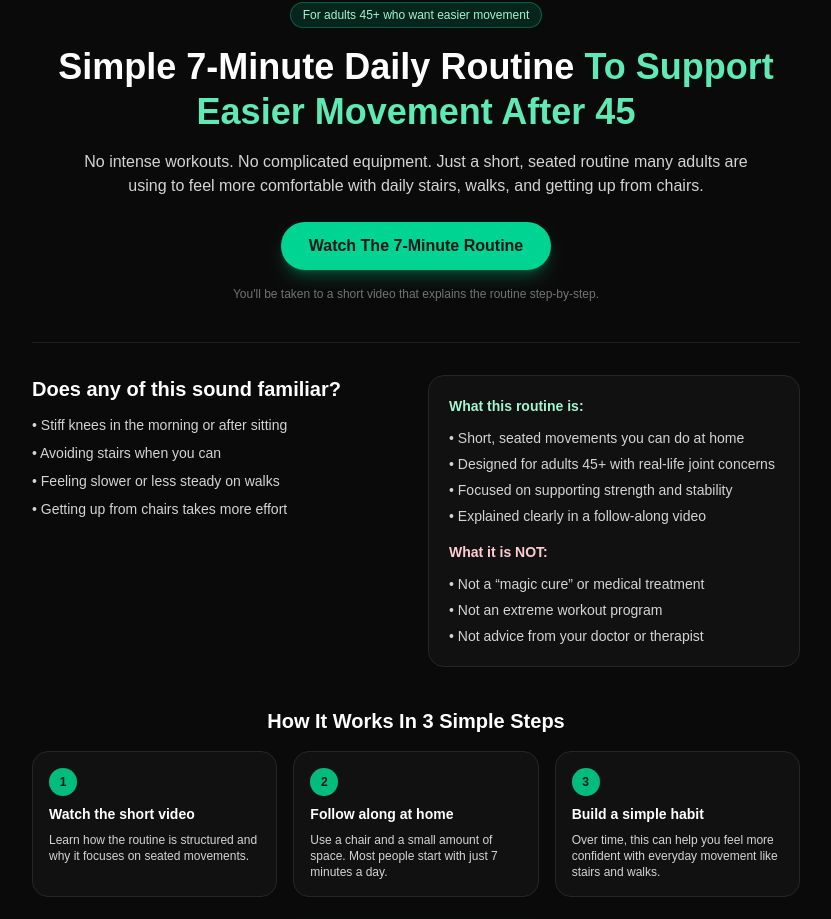
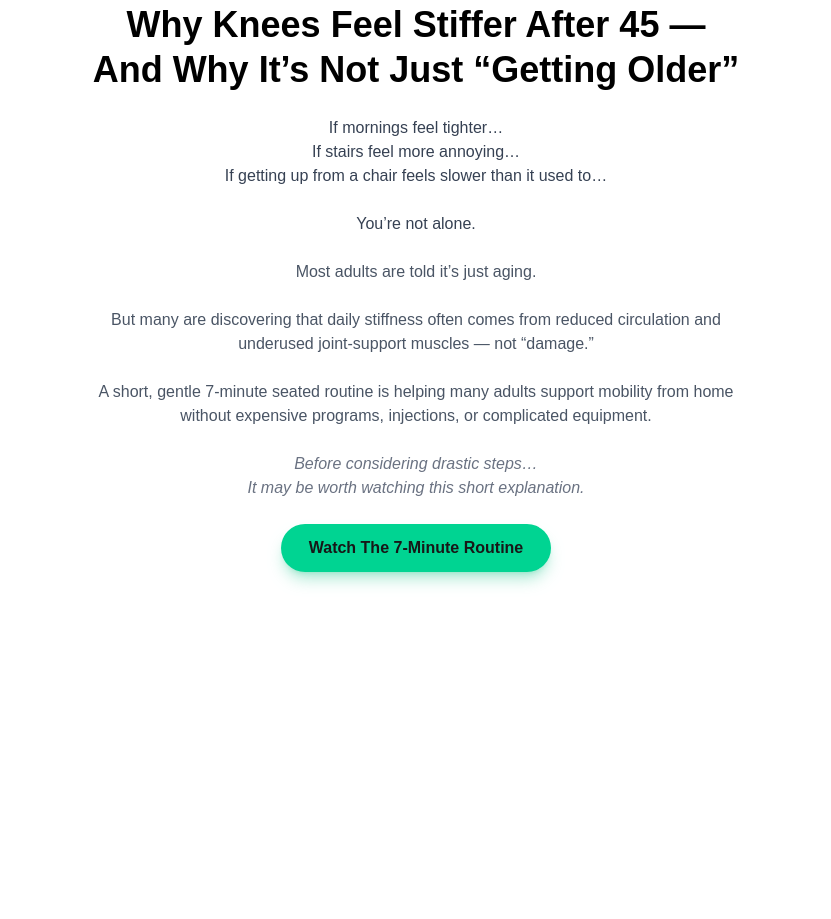
Before and after one commit to kwanusconsulting-bit/mobility-bridge, a Next.js app: page / in a window 1280 px wide. Shown: the part 62-981 px from the top of the page, without its empty margins (224-1055 px from the left). After the commit the page ends 800 px from the top, so only its background shows below. Built offline with nearby package versions, Linux system fonts and the light colour scheme.

Commit message:
Update bridge page structure & copy (new emotional layout)

```diff
--- a/src/app/page.tsx
+++ b/src/app/page.tsx
@@ -5,27 +5,40 @@ const HOPLINK =
 
 export default function Home() {
   return (
-    <main className="min-h-screen bg-neutral-950 text-white flex flex-col items-center px-4 py-10 md:py-16">
-      {/* Shell */}
+    <main className="min-h-screen bg-white text-black flex flex-col items-center px-4 py-10 md:py-16">
       <div className="w-full max-w-3xl">
-        {/* Top Badge */}
-        <div className="flex justify-center mb-4">
-          <span className="inline-flex items-center rounded-full bg-emerald-900/40 border border-emerald-500/40 px-3 py-1 text-xs font-medium text-emerald-200">
-            For adults 45+ who want easier movement
-          </span>
-        </div>
-
-        {/* Hero */}
-        <section className="text-center space-y-4">
-          <h1 className="text-3xl md:text-4xl font-semibold leading-tight">
-            Simple 7-Minute Daily Routine{" "}
-            <span className="text-emerald-300">To Support Easier Movement After 45</span>
+        <section className="text-center space-y-6">
+          <h1 className="text-3xl md:text-4xl font-bold leading-tight">
+            Why Knees Feel Stiffer After 45 —
+            <br />
+            And Why It’s Not Just “Getting Older”
           </h1>
 
-          <p className="text-sm md:text-base text-neutral-300 max-w-2xl mx-auto">
-            No intense workouts. No complicated equipment. Just a short,
-            seated routine many adults are using to feel more comfortable
-            with daily stairs, walks, and getting up from chairs.
+          <p className="text-sm md:text-base text-gray-700 max-w-2xl mx-auto">
+            If mornings feel tighter…
+            <br />
+            If stairs feel more annoying…
+            <br />
+            If getting up from a chair feels slower than it used to…
+            <br />
+            <br />
+            You’re not alone.
+          </p>
+
+          <p className="text-sm md:text-base text-gray-600 max-w-2xl mx-auto">
+            Most adults are told it’s just aging.
+            <br />
+            <br />
+            But many are discovering that daily stiffness often comes from reduced circulation and underused joint-support muscles — not “damage.”
+            <br />
+            <br />
+            A short, gentle 7-minute seated routine is helping many adults support mobility from home without expensive programs, injections, or complicated equipment.
+          </p>
+
+          <p className="text-sm md:text-base text-gray-500 max-w-2xl mx-auto italic">
+            Before considering drastic steps…
+            <br />
+            It may be worth watching this short explanation.
           </p>
 
           <div className="mt-6 flex justify-center">
@@ -38,91 +51,6 @@ export default function Home() {
               Watch The 7-Minute Routine
             </a>
           </div>
-
-          <p className="mt-2 text-[11px] md:text-xs text-neutral-500">
-            You&apos;ll be taken to a short video that explains the routine
-            step-by-step.
-          </p>
-        </section>
-
-        {/* Divider */}
-        <div className="mt-10 h-px w-full bg-neutral-800/70" />
-
-        {/* Symptoms / Relatability */}
-        <section className="mt-8 grid gap-6 md:grid-cols-2">
-          <div className="space-y-3">
-            <h2 className="text-lg md:text-xl font-semibold">Does any of this sound familiar?</h2>
-            <ul className="text-sm text-neutral-300 space-y-2">
-              <li>• Stiff knees in the morning or after sitting</li>
-              <li>• Avoiding stairs when you can</li>
-              <li>• Feeling slower or less steady on walks</li>
-              <li>• Getting up from chairs takes more effort</li>
-            </ul>
-          </div>
-
-          <div className="space-y-3 rounded-2xl border border-neutral-800 bg-neutral-900/60 p-4 md:p-5">
-            <h3 className="text-sm font-semibold text-emerald-200">What this routine is:</h3>
-            <ul className="text-xs md:text-sm text-neutral-300 space-y-1.5">
-              <li>• Short, seated movements you can do at home</li>
-              <li>• Designed for adults 45+ with real-life joint concerns</li>
-              <li>• Focused on supporting strength and stability</li>
-              <li>• Explained clearly in a follow-along video</li>
-            </ul>
-
-            <h3 className="mt-4 text-sm font-semibold text-rose-200">What it is NOT:</h3>
-            <ul className="text-xs md:text-sm text-neutral-300 space-y-1.5">
-              <li>• Not a “magic cure” or medical treatment</li>
-              <li>• Not an extreme workout program</li>
-              <li>• Not advice from your doctor or therapist</li>
-            </ul>
-          </div>
-        </section>
-
-        {/* How it works */}
-        <section className="mt-10 space-y-4">
-          <h2 className="text-lg md:text-xl font-semibold text-center">How It Works In 3 Simple Steps</h2>
-
-          <div className="grid gap-4 md:grid-cols-3 text-sm text-neutral-300">
-            <div className="rounded-2xl border border-neutral-800 bg-neutral-900/60 p-4 space-y-2">
-              <span className="inline-flex h-7 w-7 items-center justify-center rounded-full bg-emerald-500 text-xs font-bold text-neutral-900">1</span>
-              <p className="font-semibold text-white">Watch the short video</p>
-              <p className="text-xs">Learn how the routine is structured and why it focuses on seated movements.</p>
-            </div>
-
-            <div className="rounded-2xl border border-neutral-800 bg-neutral-900/60 p-4 space-y-2">
-              <span className="inline-flex h-7 w-7 items-center justify-center rounded-full bg-emerald-500 text-xs font-bold text-neutral-900">2</span>
-              <p className="font-semibold text-white">Follow along at home</p>
-              <p className="text-xs">Use a chair and a small amount of space. Most people start with just 7 minutes a day.</p>
-            </div>
-
-            <div className="rounded-2xl border border-neutral-800 bg-neutral-900/60 p-4 space-y-2">
-              <span className="inline-flex h-7 w-7 items-center justify-center rounded-full bg-emerald-500 text-xs font-bold text-neutral-900">3</span>
-              <p className="font-semibold text-white">Build a simple habit</p>
-              <p className="text-xs">Over time, this can help you feel more confident with everyday movement like stairs and walks.</p>
-            </div>
-          </div>
-
-          <div className="mt-6 flex justify-center">
-            <a
-              href={HOPLINK}
-              target="_blank"
-              rel="noopener noreferrer"
-              className="inline-flex items-center justify-center rounded-full bg-emerald-400 px-7 py-3 text-sm md:text-base font-semibold text-neutral-900 shadow-lg shadow-emerald-500/30 hover:bg-emerald-300 transition"
-            >
-              Watch The 7-Minute Routine
-            </a>
-          </div>
-        </section>
-
-        {/* Soft credibility / disclaimer */}
-        <section className="mt-10 text-[11px] md:text-xs text-neutral-500 space-y-2">
-          <p>
-            This page is for educational and informational purposes only and is not medical advice. Always speak with your healthcare provider before starting any new exercise or mobility routine, especially if you have existing conditions or concerns.
-          </p>
-          <p>
-            As an affiliate, we may receive a commission if you choose to purchase after watching the video. There is no extra cost to you.
-          </p>
-          <p className="text-center text-neutral-600 mt-4">This site is not a part of Facebook or Meta Platforms, Inc.</p>
         </section>
       </div>
     </main>
```
